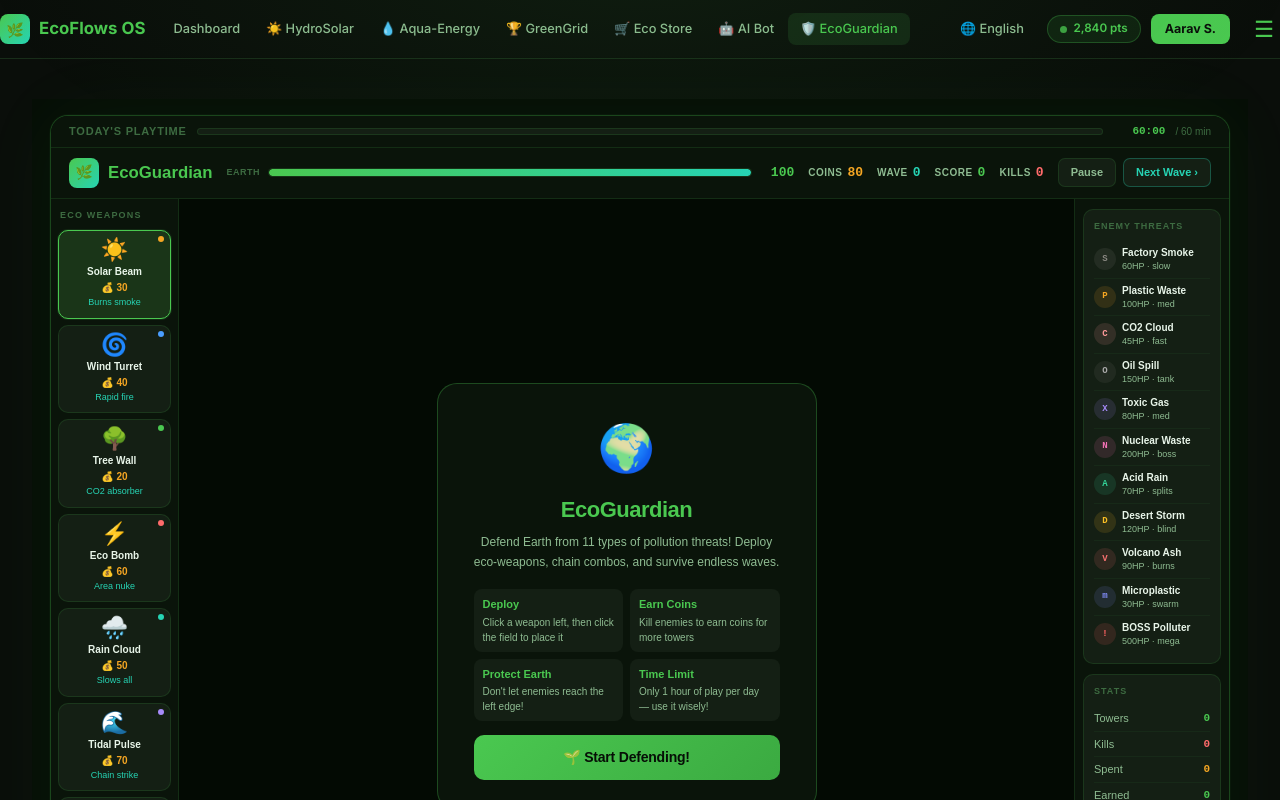
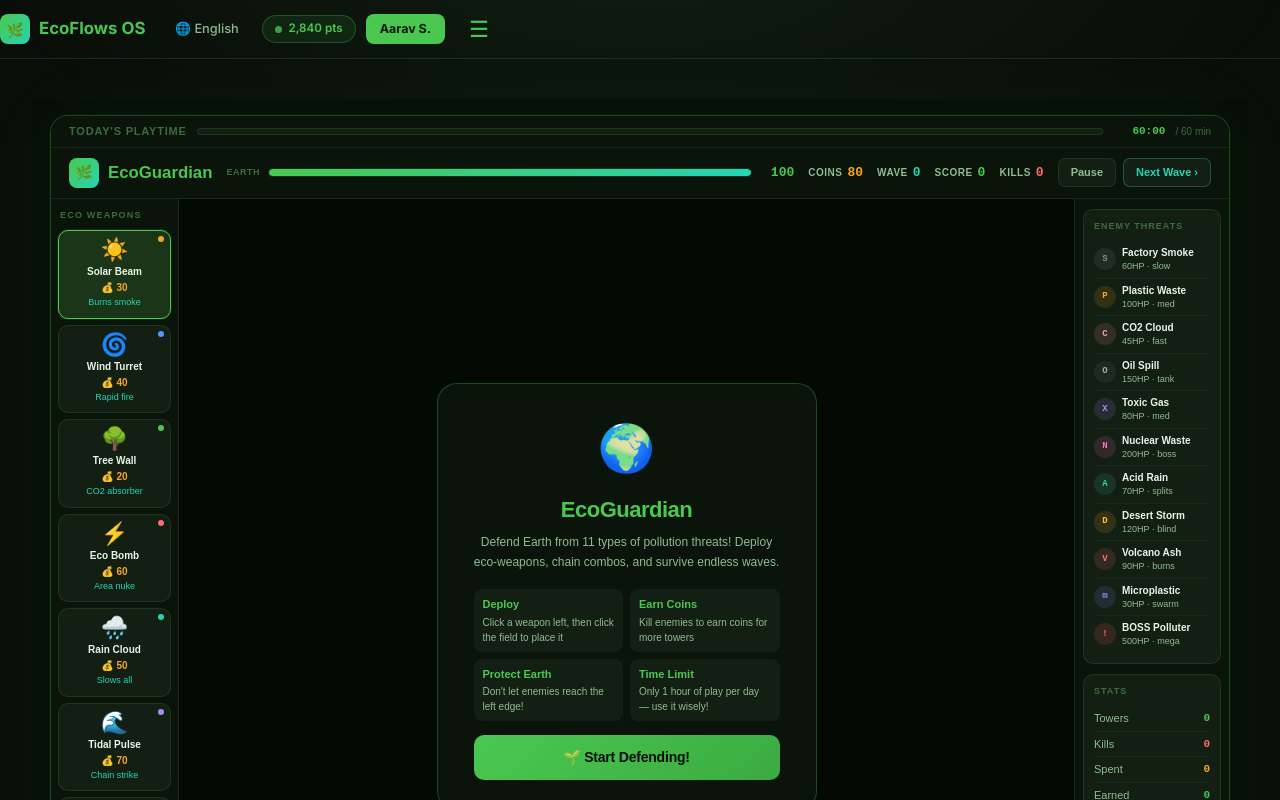
Before and after one commit to Avalanche2825/Eco-Flows-OS, a Next.js app: page /ecoguardian in a window 1280 px wide. Shown: the top 800 px of the page. Built offline with nearby package versions, Linux system fonts and the light colour scheme.

Commit message:
Update nav and fix game initialization

```diff
--- a/src/app/ecoguardian/page.tsx
+++ b/src/app/ecoguardian/page.tsx
@@ -169,12 +169,13 @@ export default function EcoGuardianPage() {
       if(!G.paused) { lastTime = performance.now(); raf = requestAnimationFrame(loop); }
     };
 
-    const sel = (window as any).sel = (i: number) => {
+    function sel(i: number) {
       G.sel = i;
       document.querySelectorAll('.wc').forEach((b, j) => b.classList.toggle('sel', j === i));
-    };
+    }
+    (window as any).sel = sel;
 
-    const nextWave = (window as any).nextWave = () => {
+    function nextWave() {
       if(!G.running || G.paused) return; // Prevent next wave if game not active
       G.wave++;
       const wv = document.getElementById('wv');
@@ -209,7 +210,8 @@ export default function EcoGuardianPage() {
           }
         }, i*500 + Math.random()*200);
       }
-    };
+    }
+    (window as any).nextWave = nextWave;
 
     const onCanvasClick = (e: MouseEvent | PointerEvent | TouchEvent) => {
       if(!G.running || G.paused) return;
--- a/src/components/header.tsx
+++ b/src/components/header.tsx
@@ -34,17 +34,7 @@ export function Header() {
             <div className="logo-box">🌿</div>{t("appName")}
           </Link>
 
-          <div className="nav-links hidden xl:flex">
-            {links.map((link) => (
-              <Link
-                key={link.href}
-                href={link.href}
-                className={`nl ${pathname === link.href ? "active" : ""}`}
-              >
-                {link.name}
-              </Link>
-            ))}
-          </div>
+
 
           <div className="nav-r">
             <select
@@ -69,7 +59,7 @@ export function Header() {
 
             {/* Mobile Hamburger Button */}
             <button
-              className="xl:hidden mobile-toggle-btn"
+              className="mobile-toggle-btn"
               onClick={() => setMenuOpen(!menuOpen)}
               aria-label="Toggle menu"
             >
@@ -80,7 +70,7 @@ export function Header() {
       </nav>
 
       {/* Mobile Menu Dropdown */}
-      <div className={`mobile-menu ${menuOpen ? 'open' : ''} xl:hidden`}>
+      <div className={`mobile-menu ${menuOpen ? 'open' : ''}`}>
         {links.map((link) => (
           <Link
             key={link.href}
```
